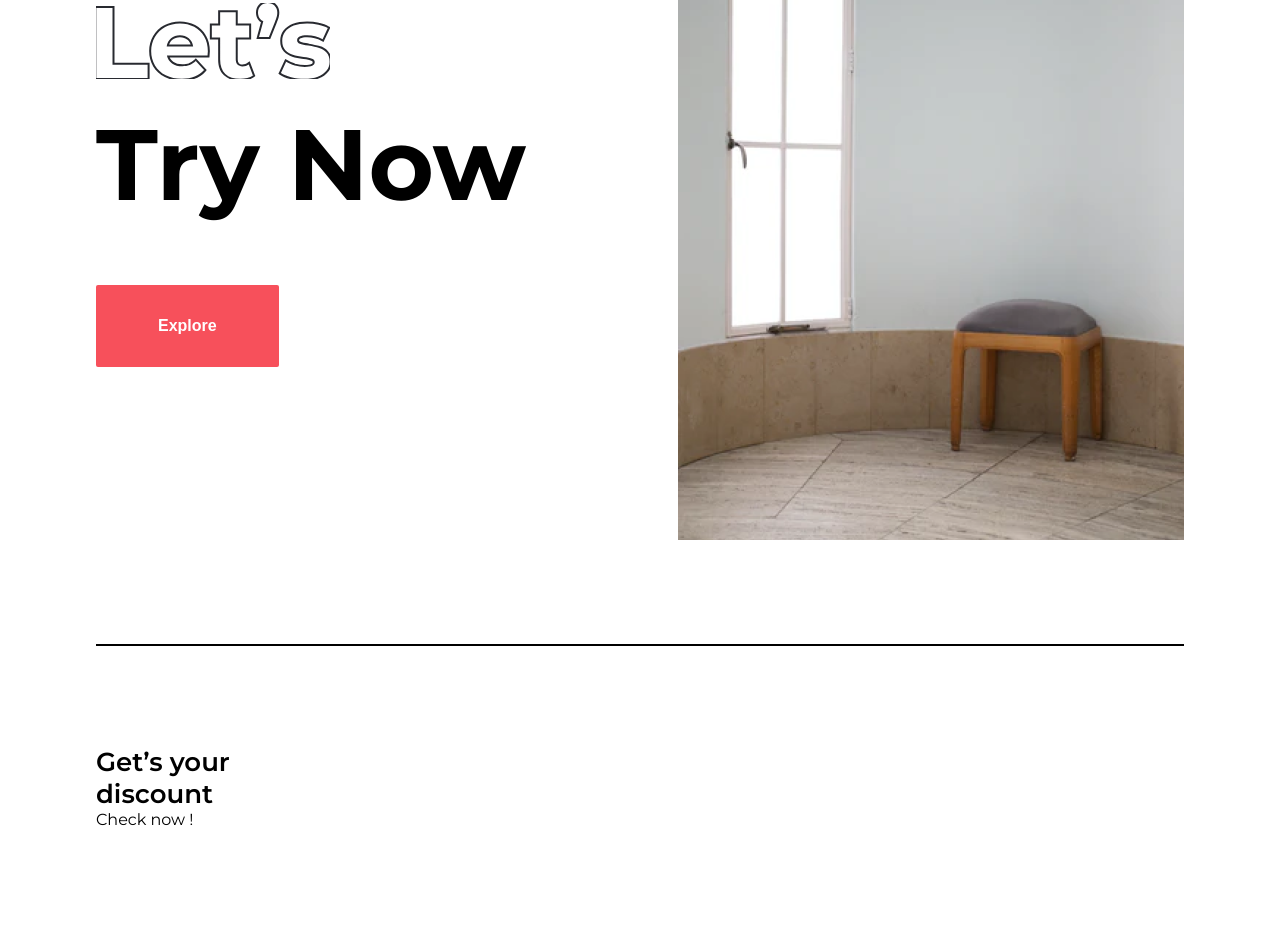
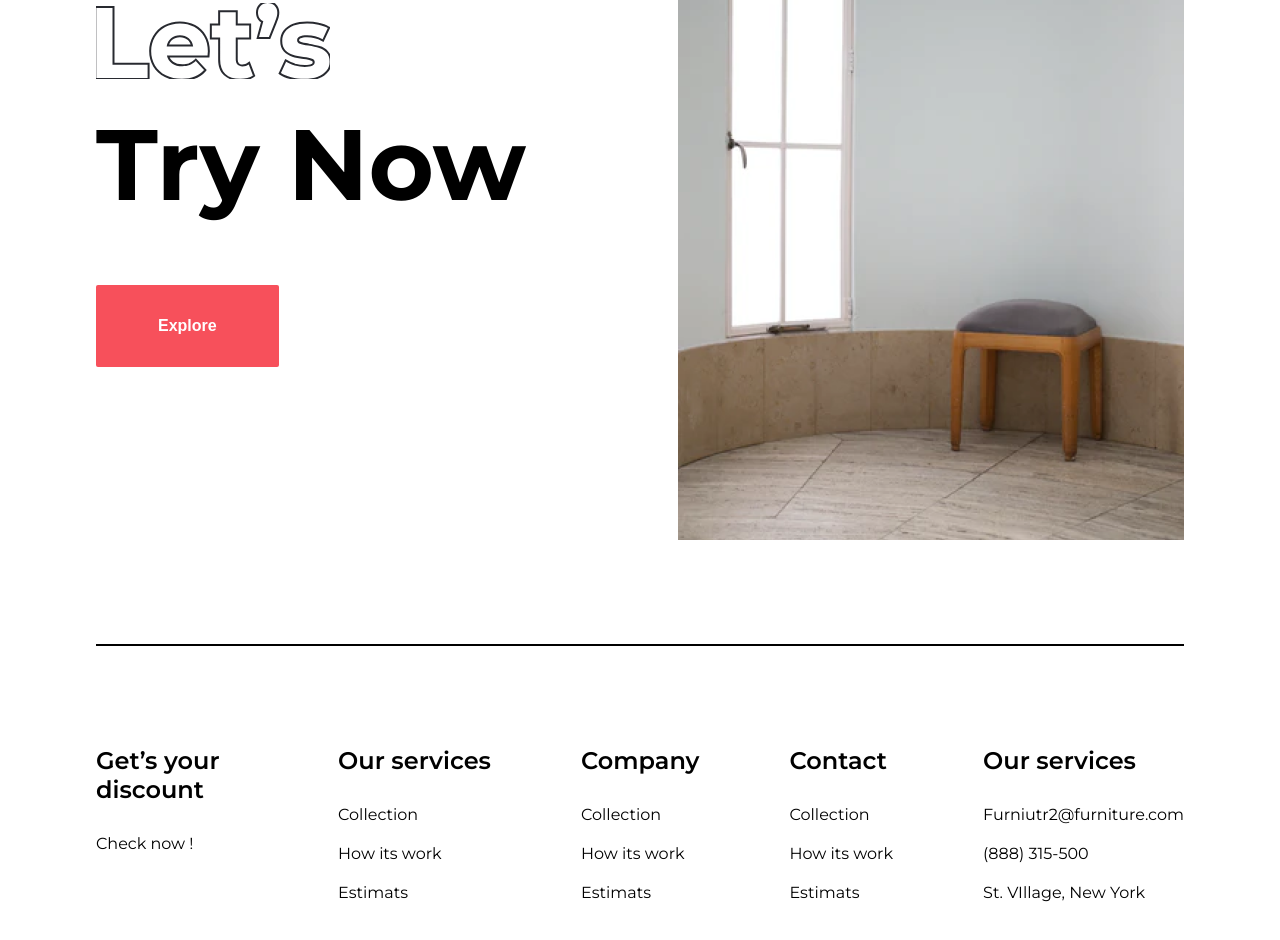
Before and after one commit to sardor-dev1/Furniture, a plain HTML site: page index.html in a window 1280 px wide. Shown: the part 3321-4261 px from the top of the page. Before the commit the page ends 4150 px from the top, so only its background shows below. Drawn offline with nearby package versions, Linux system fonts and the light colour scheme.

Commit message:
added footer

```diff
--- a/index.html
+++ b/index.html
@@ -202,10 +202,67 @@
     <!-- ----------------- Footer Start ----------------- -->
     <footer>
         <div class="container">
-            <div class="footer">
+            <div class="footer df">
                 <div class="footer__item">
-                    <h4 class="footer__item__tittle">Get’s your discount</h4>
+                    <h4 class="footer__item__left--tittle">Get’s your discount</h4>
                     <p class="footer__item__text">Check now !</p>
+                </div>
+                <div class="footer__item">
+                    <p class="footer__item__tittle">Our services</p>
+                    <ul class="footer__item__list">
+                        <li class="footer__item__list__link">
+                            <a href="">Collection</a>
+                        </li>
+                        <li class="footer__item__list__link">
+                            <a href="">How its work</a>
+                        </li>
+                        <li class="footer__item__list__link">
+                            <a href="">Estimats</a>
+                        </li>
+                    </ul>
+                </div>
+                <div class="footer__item">
+                    <p class="footer__item__tittle">Company</p>
+                    <ul class="footer__item__list">
+                        <li class="footer__item__list__link">
+                            <a href="">Collection</a>
+                        </li>
+                        <li class="footer__item__list__link">
+                            <a href="">How its work</a>
+                        </li>
+                        <li class="footer__item__list__link">
+                            <a href="">Estimats</a>
+                        </li>
+                    </ul>
+                </div>
+                <div class="footer__item">
+                    <p class="footer__item__tittle">Contact</p>
+                    <ul class="footer__item__list">
+                        <li class="footer__item__list__link">
+                            <a href="">Collection</a>
+                        </li>
+                        <li class="footer__item__list__link">
+                            <a href="">How its work</a>
+                        </li>
+                        <li class="footer__item__list__link">
+                            <a href="">Estimats</a>
+                        </li>
+                    </ul>
+                </div>
+                <div class="footer__item">
+                    <p class="footer__item__tittle">Our services</p>
+                    <ul class="footer__item__list">
+                        <li class="footer__item__list__link">
+                            <a href="">Furniutr2@furniture.com</a>
+                        </li>
+                        <li class="footer__item__list__link">
+                            <a href="">(888) 315-500</a>
+                        </li>
+                        <li class="footer__item__list__link">
+                            <a href="">St. VIllage, New
+                            York</a>
+                        </li>
+                    </ul>
                 </div>
             </div>
         </div>
--- a/sass/_footer.scss
+++ b/sass/_footer.scss
@@ -5,14 +5,45 @@ footer {
 }
 
 .footer {
+    align-items: start;
     padding-top: 100px;
+    padding-bottom: 70px;
     border-top: 2px solid black;
 
     &__item {
+
+        &__left--tittle {
+            font-size: 24px;
+            font-weight: 600;
+            width: 152px;
+            padding-bottom: 30px;
+        }
         &__tittle {
-                font-size: 26px;
+                font-size: 24px;
                 font-weight: 600;
-                width: 152px;
+                padding-bottom: 30px;
+        }
+
+        &__list {
+            display: flex;
+            flex-direction: column;
+            align-items: start;
+            gap: 20px;
+
+            &__link {
+                transition: 0.3s;
+
+                :hover {
+                        text-decoration: underline;
+                    }
+            }
         }
     }
+
+    @media (max-width:1100px)  {
+        justify-content: space-between;
+        align-items: start;
+        flex-wrap: wrap;
+        gap: 50px;
+    }
 }
```
Also changed, not shown: css/style.css, css/style.min.css.
